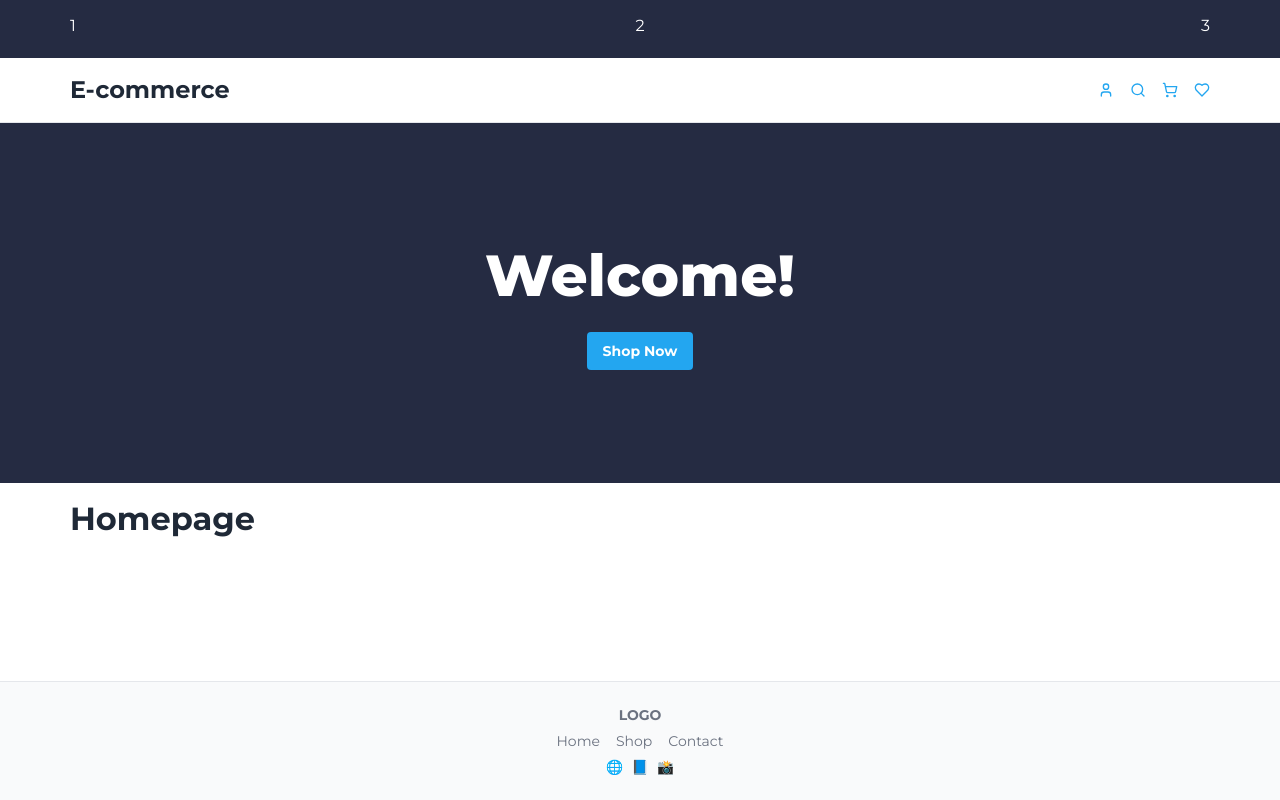
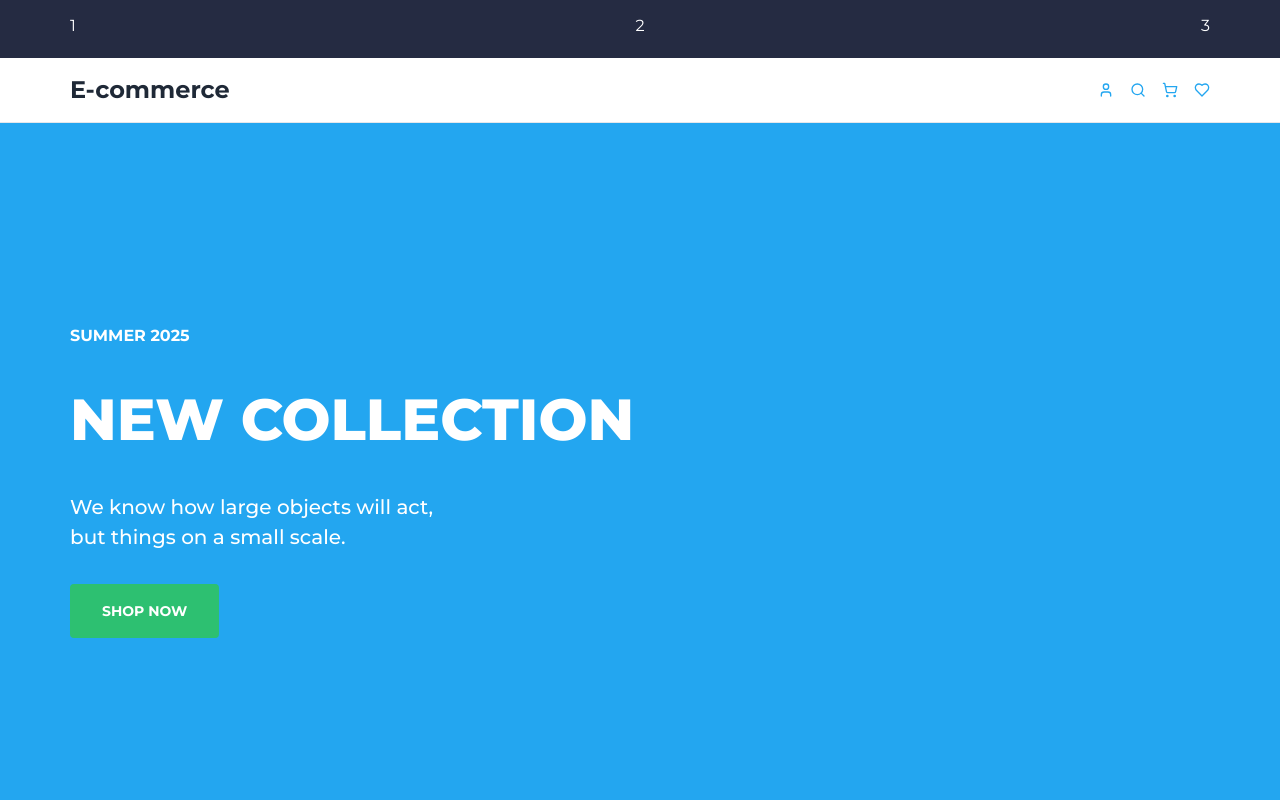
Before and after one commit to IgnacioFleming/react-mentoring-ecommerce-ifleming, a React (Vite) app: page / in a window 1280 px wide. Shown: the top 800 px of the page. Built offline with nearby package versions, Linux system fonts and the light colour scheme.

Commit message:
feat: add elements to Hero

```diff
--- a/src/features/homepage/components/Hero/Hero.module.scss
+++ b/src/features/homepage/components/Hero/Hero.module.scss
@@ -1,9 +1,15 @@
 @use '../../../../styles/variables' as *;
 
 .hero {
-  background-color: $color-dark-background;
+  background-color: $color-primary;
   color: $color-light-text;
-  height: 360px;
+  height: 753px;
+  background-size: cover;
+  background-position: center;
+
+  @include is-tablet {
+    height: 716px;
+  }
 
   &__container {
     height: 100%;
@@ -11,10 +17,30 @@
     display: flex;
     flex-direction: column;
     justify-content: center;
-    gap: $spacing-md;
+    gap: $spacing-xl;
+
+    @include is-tablet {
+      text-align: left;
+    }
+  }
+
+  &__eyebrow {
+    font: $font-heading-h5;
+    text-transform: uppercase;
   }
 
   &__title {
     font: $font-heading-h1;
+    text-transform: uppercase;
+  }
+
+  &__subtitle {
+    font: $font-heading-h4;
+    max-width: 370px;
+  }
+
+  &__button {
+    background-color: $color-success;
+    text-transform: uppercase;
   }
 }
--- a/src/features/homepage/components/Hero/Hero.tsx
+++ b/src/features/homepage/components/Hero/Hero.tsx
@@ -6,9 +6,15 @@ import styles from './Hero.module.scss';
 export const Hero = () => (
   <div className={styles.hero}>
     <Container className={styles.hero__container}>
-      <h1 className={styles.hero__title}>Welcome!</h1>
+      <h5 className={styles.hero__eyebrow}>Summer 2025</h5>
+      <h1 className={styles.hero__title}>New Collection</h1>
+      <h4 className={styles.hero__subtitle}>
+        We know how large objects will act, but things on a small scale.
+      </h4>
       <div>
-        <Button size="sm">Shop Now</Button>
+        <Button size="md" className={styles.hero__button}>
+          Shop Now
+        </Button>
       </div>
     </Container>
   </div>
```
